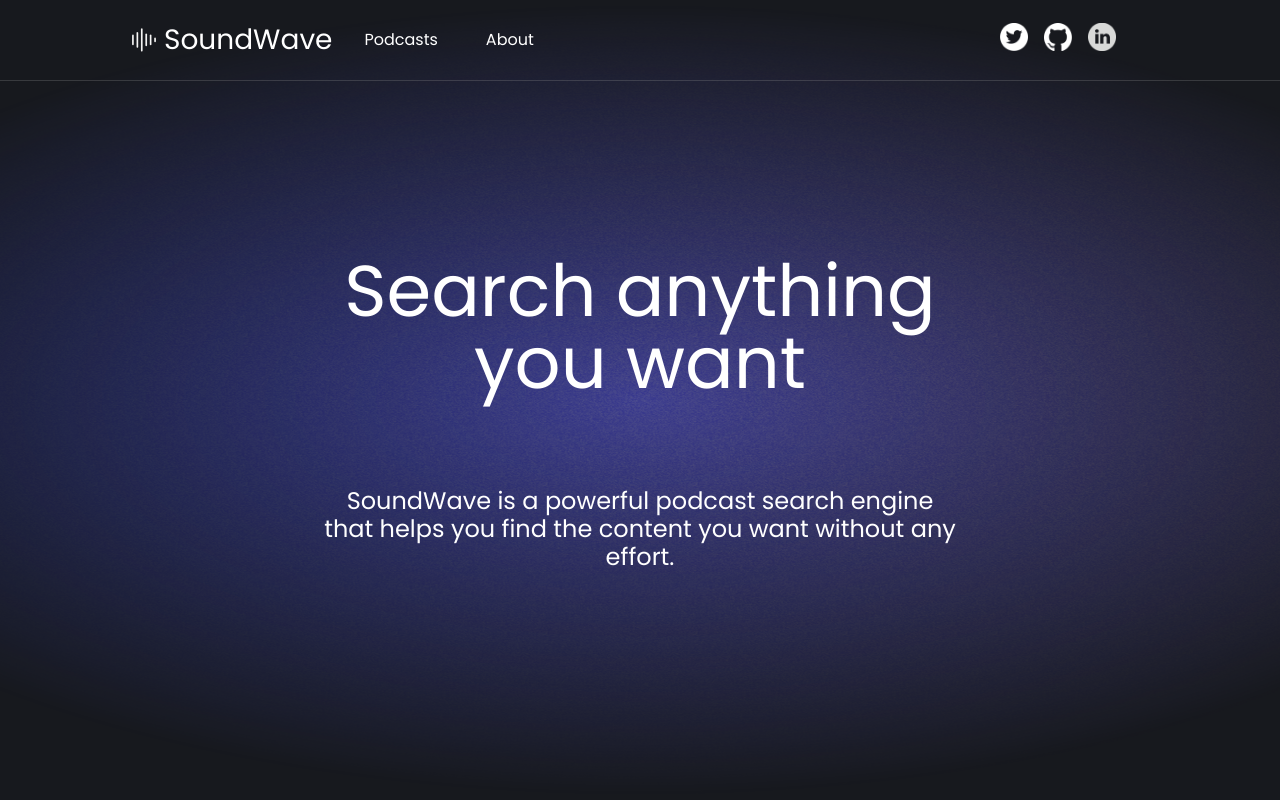
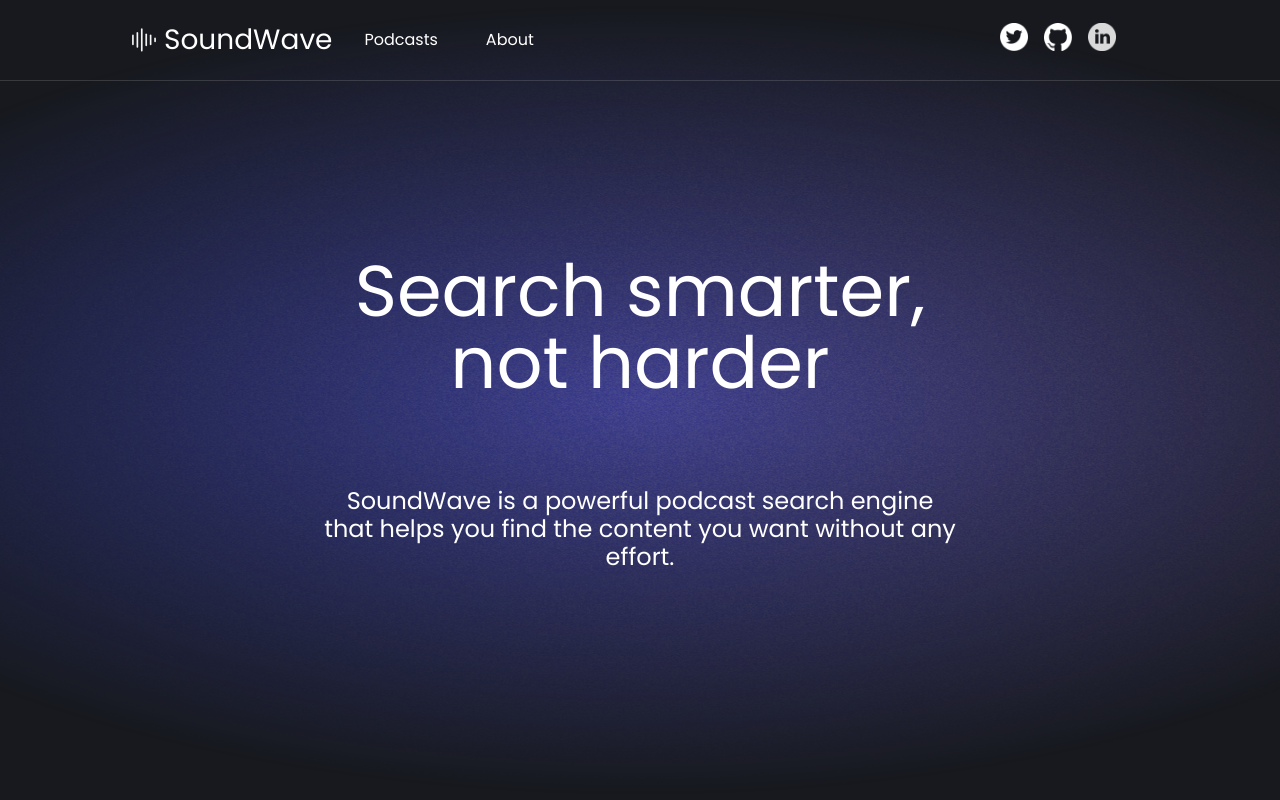
Before and after one commit to gabrielccarvalho/SoundWave, a Next.js app: page / in a window 1280 px wide. Shown: the top 800 px of the page. Built offline with nearby package versions, Linux system fonts and the light colour scheme.

Commit message:
:sparkles: feat: add new slogan

```diff
--- a/src/pages/index.tsx
+++ b/src/pages/index.tsx
@@ -16,7 +16,7 @@ const Home = () => {
       <Jumbotron
         primaryColor={colors.primary.highlight.blue}
         secondaryColor={colors.primary.highlight.purple}
-        title='Search anything you want'
+        title='Search smarter, not harder'
         subtitle='SoundWave is a powerful podcast search engine that helps you find the content you want without any effort.'
         />
       <FirstVersion />
```
